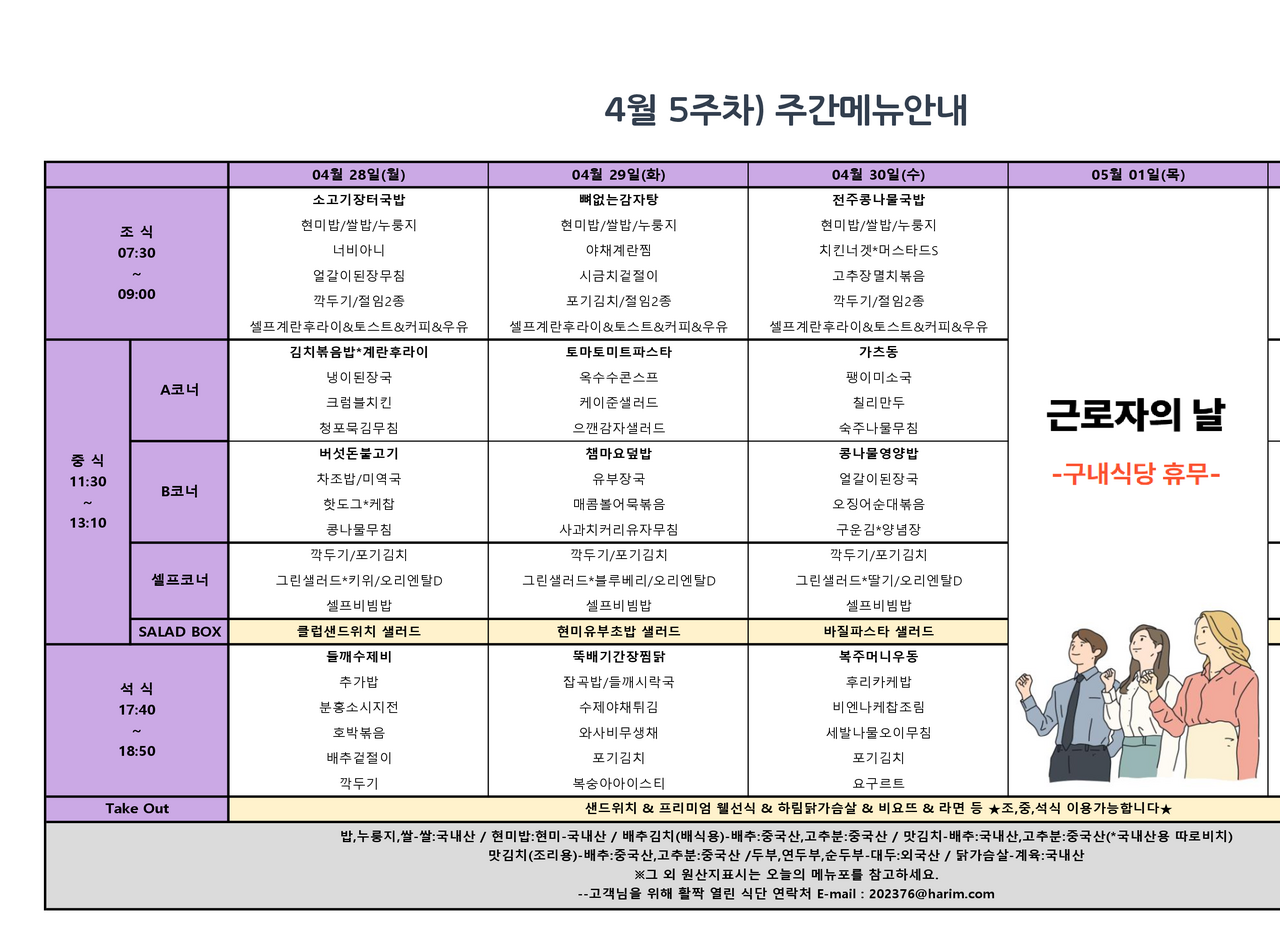
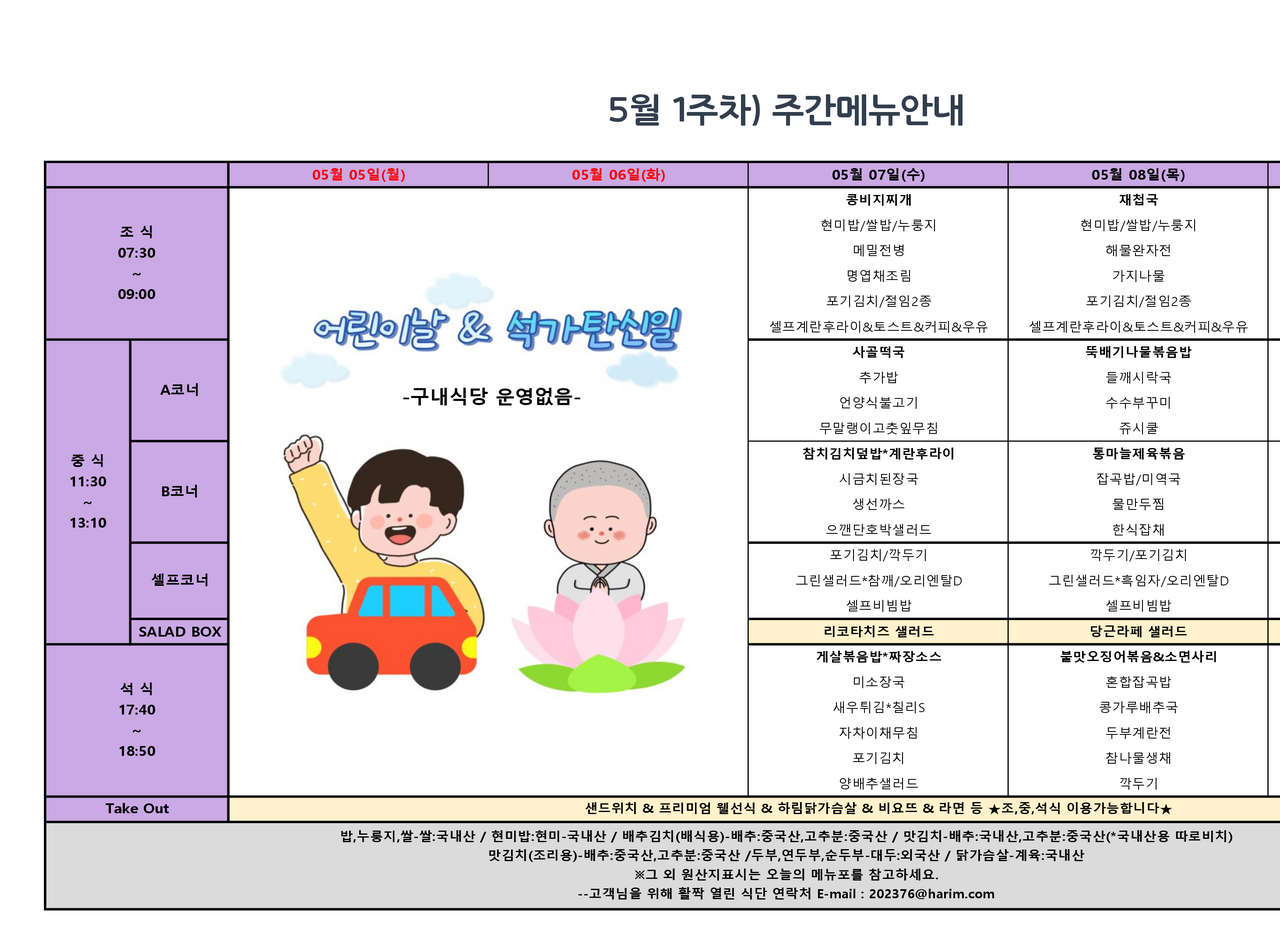
Before and after one commit to anteater333/we-work-for-food, a website: page index.html in a window 1280 px wide. Shown: the top 950 px of the page. Drawn offline with Linux system fonts and the light colour scheme.

Commit message:
menu update

```diff
--- a/index.html
+++ b/index.html
@@ -9,18 +9,18 @@
     <meta name="author" content="anteater333, a.k.a José" />
     <meta property="og:title" content="We Work For Food" />
     <meta property="og:description" content="판교세븐벤처벨리 식단표" />
-    <meta property="og:image" content="bob/thisWeekMenu.213916.png" />
+    <meta property="og:image" content="bob/thisWeekMenu.303128.png" />
     <meta property="og:url" content="https://blog.anteater-lab.link/we-work-for-food/">
     <meta property="og:type" content="website" />
     <meta name="twitter:card" content="summary_large_image" />
     <meta name="twitter:title" content="We Work For Food" />
     <meta name="twitter:description" content="판교세븐벤처벨리 식단표" />
-    <meta name="twitter:image" content="bob/thisWeekMenu.213916.png" />
+    <meta name="twitter:image" content="bob/thisWeekMenu.303128.png" />
     <meta name="twitter:url" content="https://blog.anteater-lab.link/we-work-for-food/">
   </head>
   <body>
     <a href="http://www.pvv.co.kr/bbs/index.php?code=bbs_menu01">
-      <img src="bob/thisWeekMenu.213916.png" alt="menu"
+      <img src="bob/thisWeekMenu.303128.png" alt="menu"
     /></a>
   </body>
 </html>
```
Also changed, not shown: bob/thisWeekMenu.213916.png (deleted), bob/thisWeekMenu.303128.png (added).
